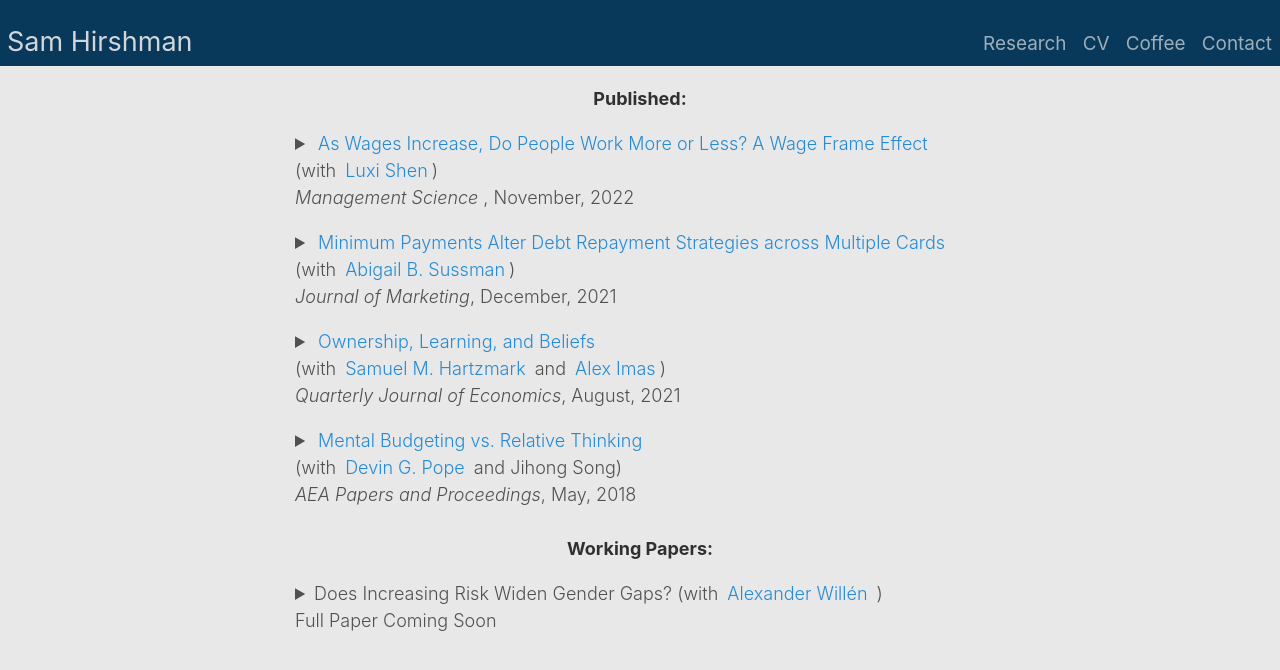
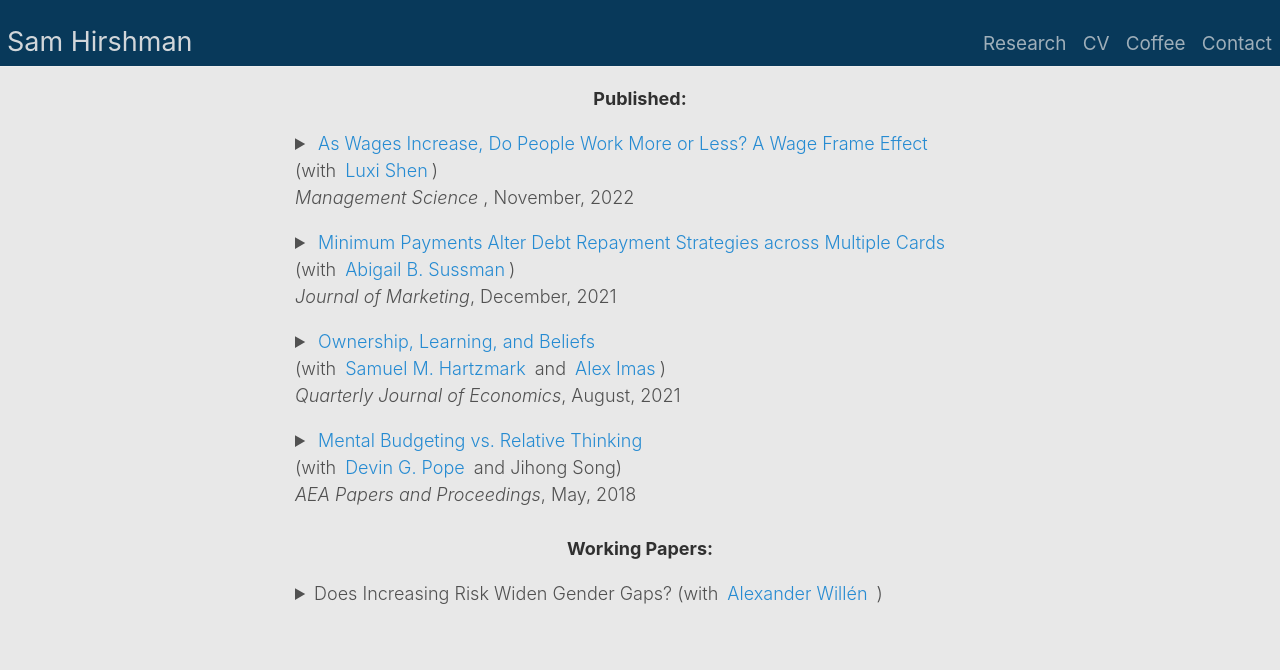
Before and after one commit to shirshma/shirshma.github.io, a Jekyll site: the page built from docs/research.md, in a window 1280 px wide. Shown: the top 670 px of the page. Built offline with Jekyll 4.4.1, drawn with Linux system fonts in a browser that asks for light colours.

Commit message:
Update research.md

```diff
--- a/docs/research.md
+++ b/docs/research.md
@@ -38,16 +38,16 @@ US Households currently hold $770 billion in credit card debt, often managing re
   <br>
 <p align="center"><strong>Working Papers:</strong>
 
-<p><details><summary>Does Increasing Risk Widen Gender Gaps? (with <a href="https://www.alexanderwillen.com/">Alexander Willén </a> ) <br> Full Paper Coming Soon </summary>
+<p><details><summary>Does Increasing Risk Widen Gender Gaps? (with <a href="https://www.alexanderwillen.com/">Alexander Willén </a> ) <br> </summary>
   <p>  <b>Abstract:</b>
  Using unique individual-level student data, we study the behavioral response to an exogenous change in the risk profile of a key educational choice -- the decision to request a regrade. We demonstrate how ostensibly gender-neutral policies can generate unintended gaps across men and women because they systematically differ in their perceptions of risk and risk tolerance. The educational choices we examine have consequential downstream implications for students and disproportionately benefit men because men are increasingly more willing to ask for regrades following the policy change. Our results advance our understanding of how gender differences identified in the lab manifest when men and women are making real world decisions.
-   </details>
+</details>
 </p>
 
 <p><details><summary>The Effect of Job Loss on Risky Decision-Making (with Daniel O'Leary, Abigail B. Sussman, and <a href="https://computationaldecisionlab.wordpress.com/">Jennifer Trueblood) </a> </summary>
 <p>  <b>Abstract:</b>
 The unemployment rate in the United States reached 14.7%, 23.1 million people, in 2020. While negative effects of unemployment on health and well-being are well-understood, the influence of job loss on  decision-making has received little attention. Across  a large-scale survey (N = 37,854) and three controlled experiments (total N=2005), we find that job loss increases risky decision making. First, in survey data, we find that job-loss among survey respondents is associated with elevated levels of risky decision-making across financial and non-financial contexts. Further, participants who have lost their jobs more recently make riskier decisions. Next, we find that an incentive-compatible manipulation of job loss in a lab setting increases take-up of financial risks. Shifting participants into the domain of losses appears to underlie this pattern.  These findings have implications for individuals and policymakers as the decision to engage in risky behaviors can have negative long-term physical, financial, and psychosocial consequences.
-  </details>
+</details>
 </p>
 
 <p align="center"><strong>Works in Progress:</strong>
```
